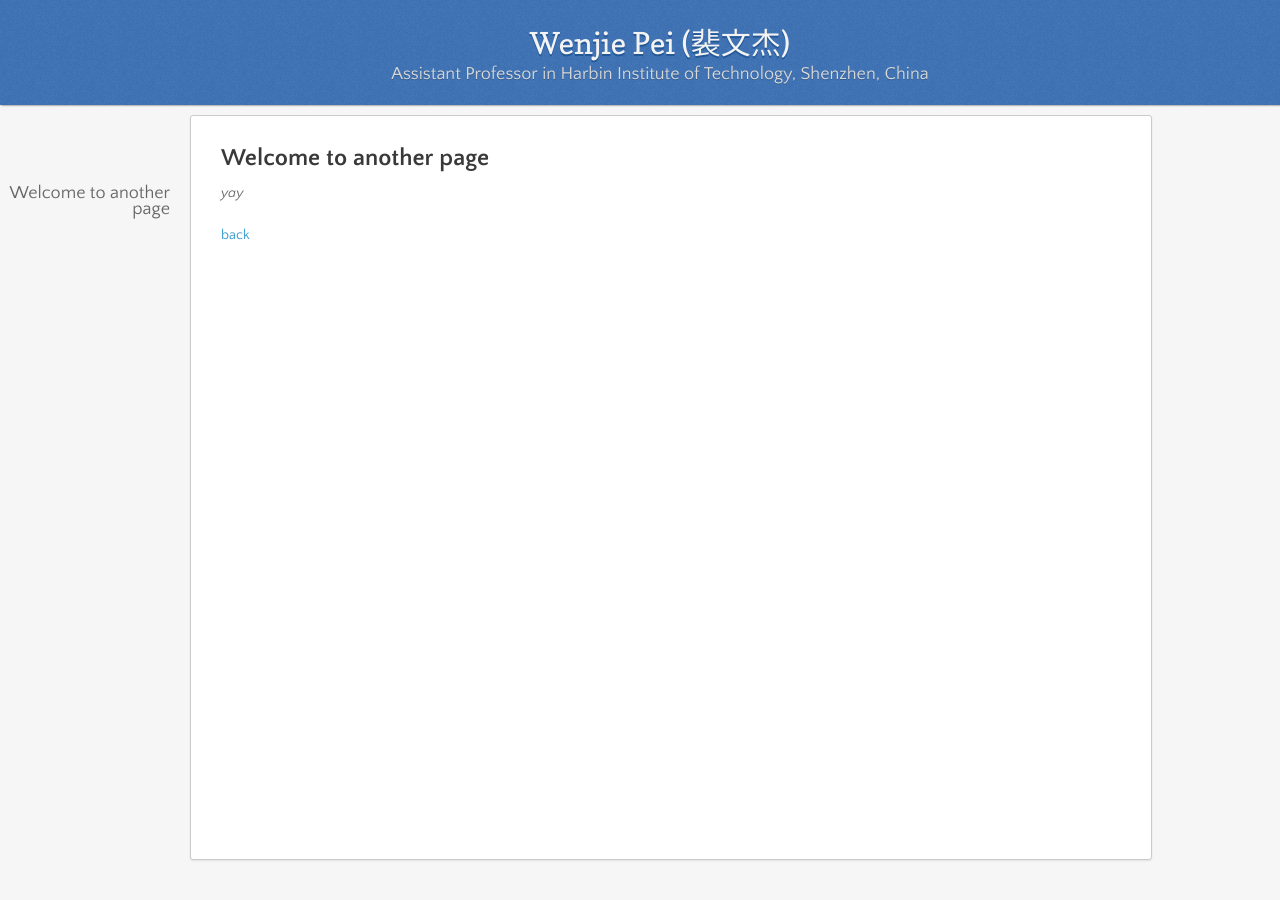
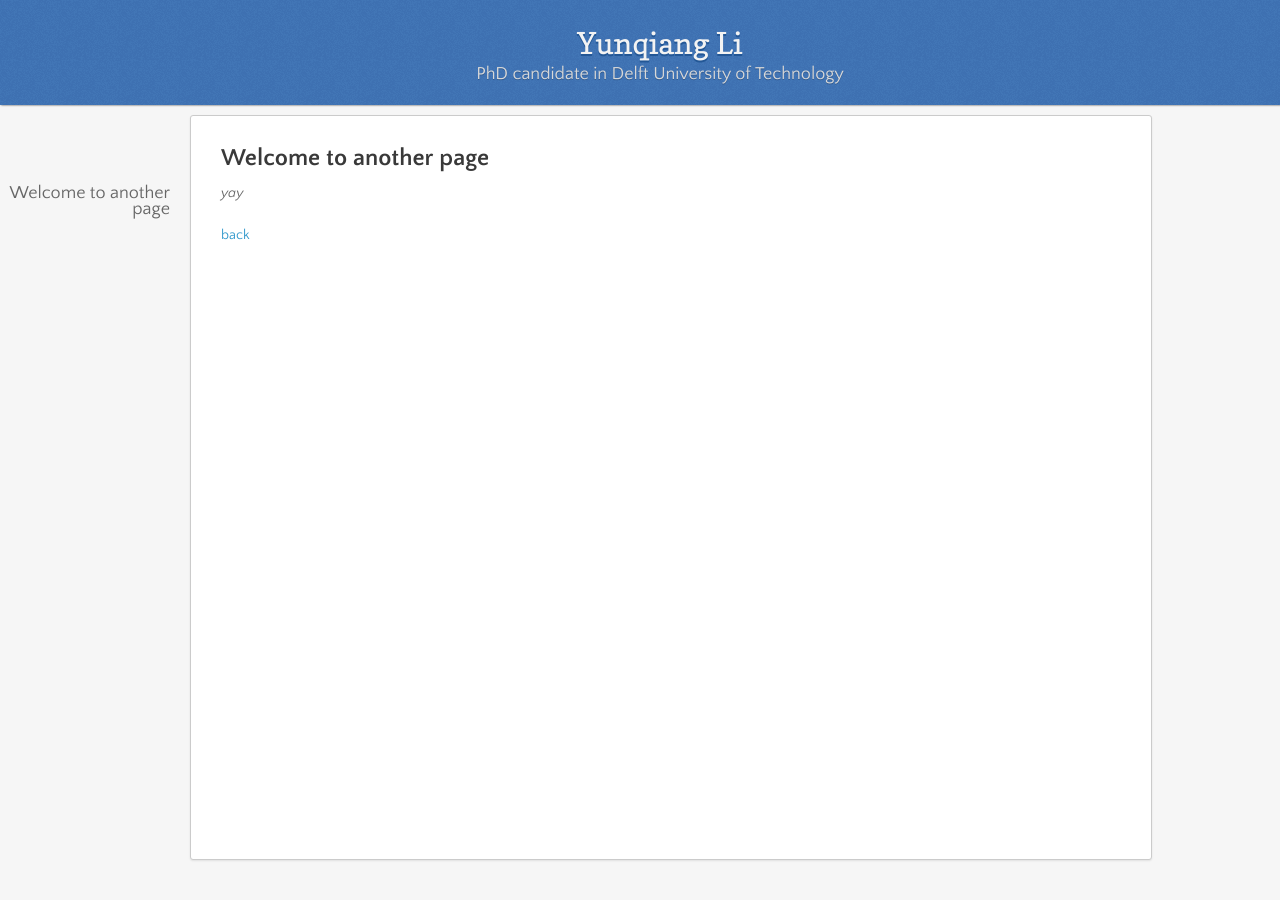
Before and after one commit to liyunqianggyn/liyunqianggyn.github.io, a Jekyll site: the page built from another-page.md, in a window 1280 px wide. Built offline with Jekyll 4.4.1, drawn with Linux system fonts in a browser that asks for light colours; nearby versions of some CDN libraries; our own code applies the rules of GitHub Pages for plain Markdown files.

Commit message:
Update _config.yml

```diff
--- a/_config.yml
+++ b/_config.yml
@@ -1,15 +1,13 @@
 # Site wide configuration
 #theme: jekyll-theme-minimal
-title: Wenjie Pei  (裴文杰)
+title: Yunqiang Li
 locale: en_US
-#description: PhD candidate in Delft University of Technology
-#description: Senior Researcher in Youtu X-Lab, Tencent
-description: Assistant Professor in Harbin Institute of Technology, Shenzhen, China
+description: PhD candidate in Delft University of Technology
 
 owner:
-  name: Wenjie Pei
+  name: Yunqiang Li
   bio: "PhD candidate in Delft University of Technology."
-  email: wenjiecoder@gmail.com
+  email: y.li-19@tudelft.nl
 
 #theme: jekyll-theme-leap-day
 
```
